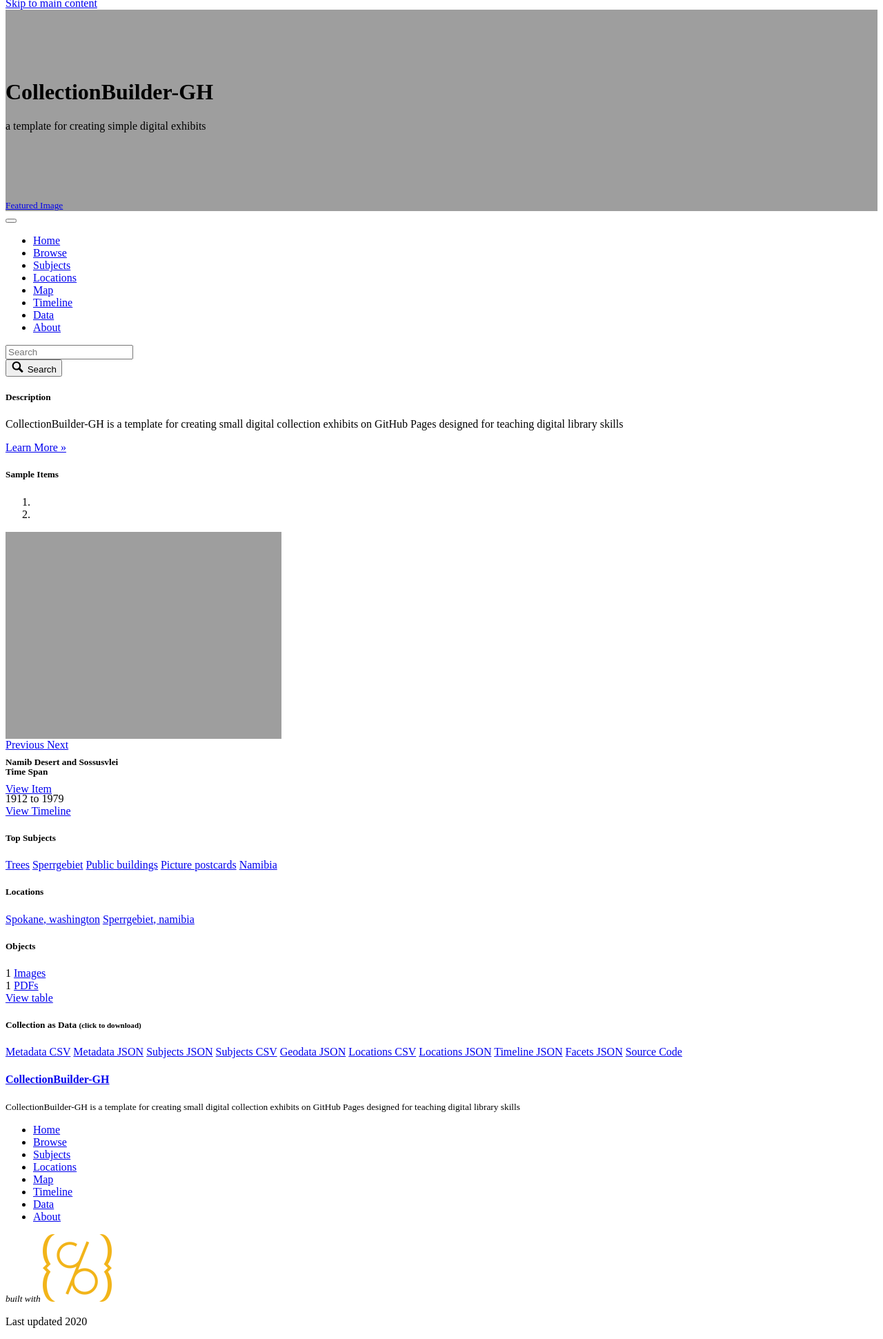
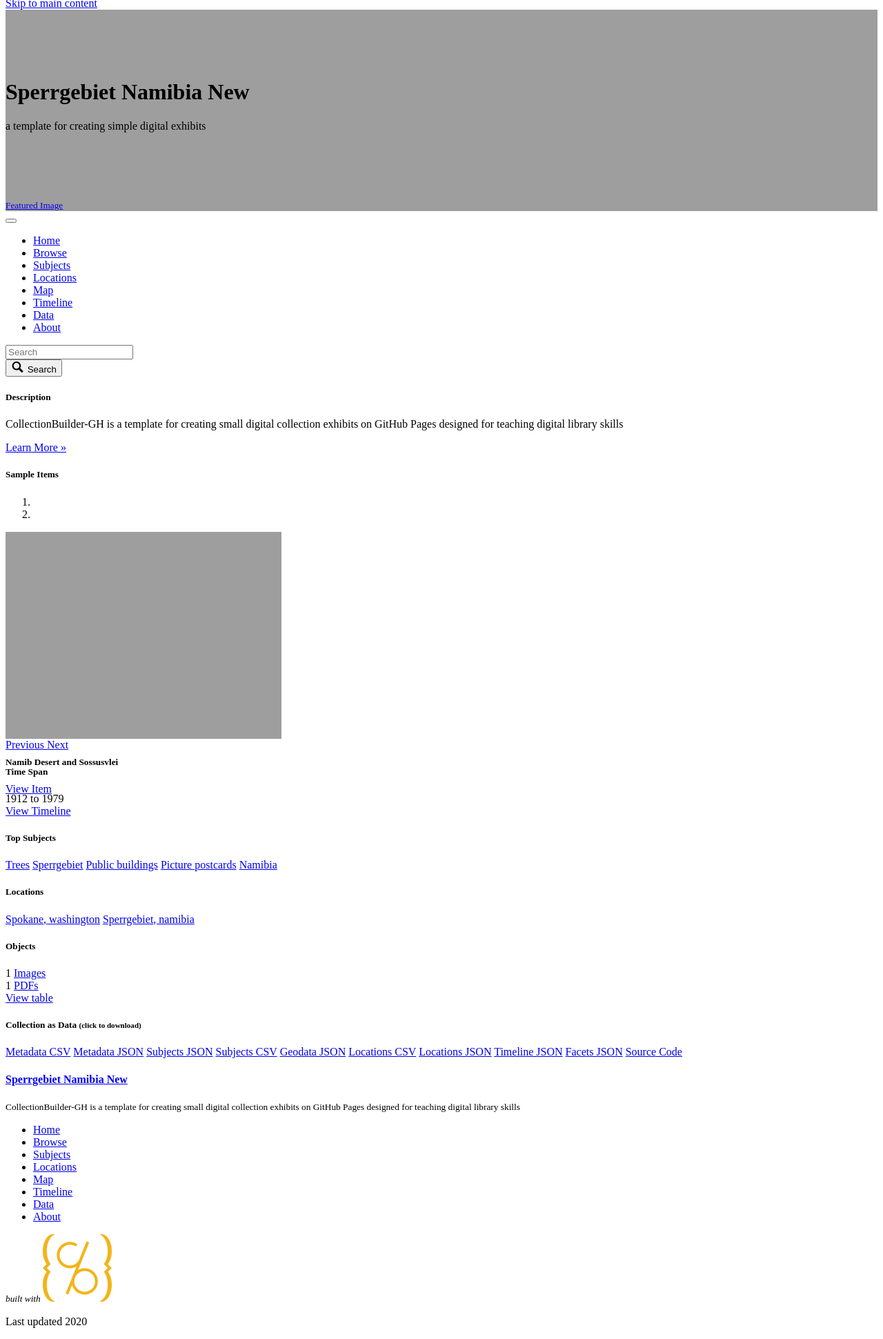
Before and after one commit to etanus11/sperrgebiet_new, a Jekyll site: the page built from index.md, in a window 1280 px wide, cut to the strip 112-2053 px from the top of the page. Shown: the whole strip at 69% size. Built offline with Jekyll 4.4.1, drawn with Linux system fonts in a browser that asks for light colours.

Commit message:
Update _config.yml

```diff
--- a/_config.yml
+++ b/_config.yml
@@ -8,9 +8,9 @@
 # URL VARIABLES
 #
 # url is your gh-pages base, following the pattern: username.github.io
-url: https://collectionbuilder.github.io
+url: https://etanus11.github.io
 # baseurl is your github repository's name prefixed with a /
-baseurl: /collectionbuilder-gh
+baseurl: /sperrgebiet_new
 # location of code, the full url to your github repository
 source-code: https://github.com/CollectionBuilder/collectionbuilder-gh
 
@@ -18,7 +18,7 @@
 # SITE SETTINGS
 #
 # title of site appears in banner
-title: CollectionBuilder-GH
+title: Sperrgebiet Namibia New
 # tagline, a short phrase that will appear throughout the site in the top banner
 tagline: a template for creating simple digital exhibits
 # description appears in meta tags and other locations
```
